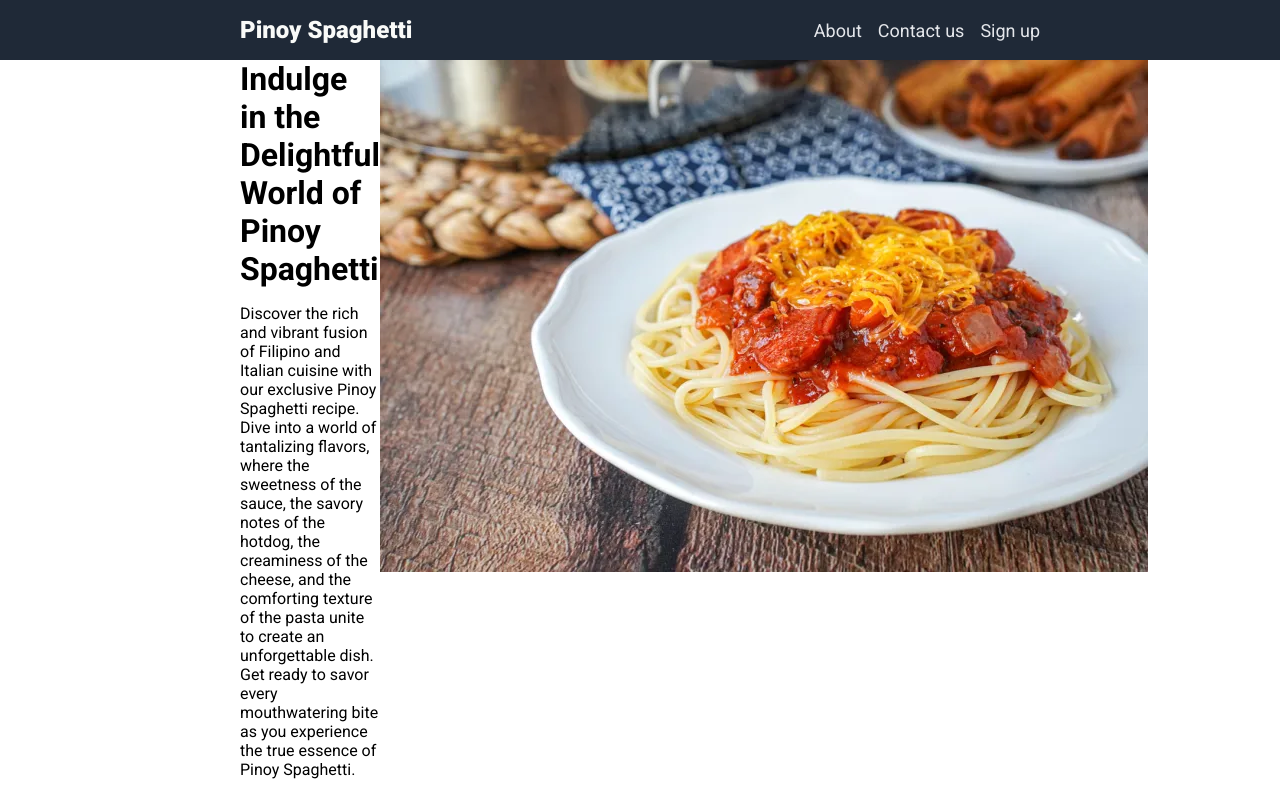
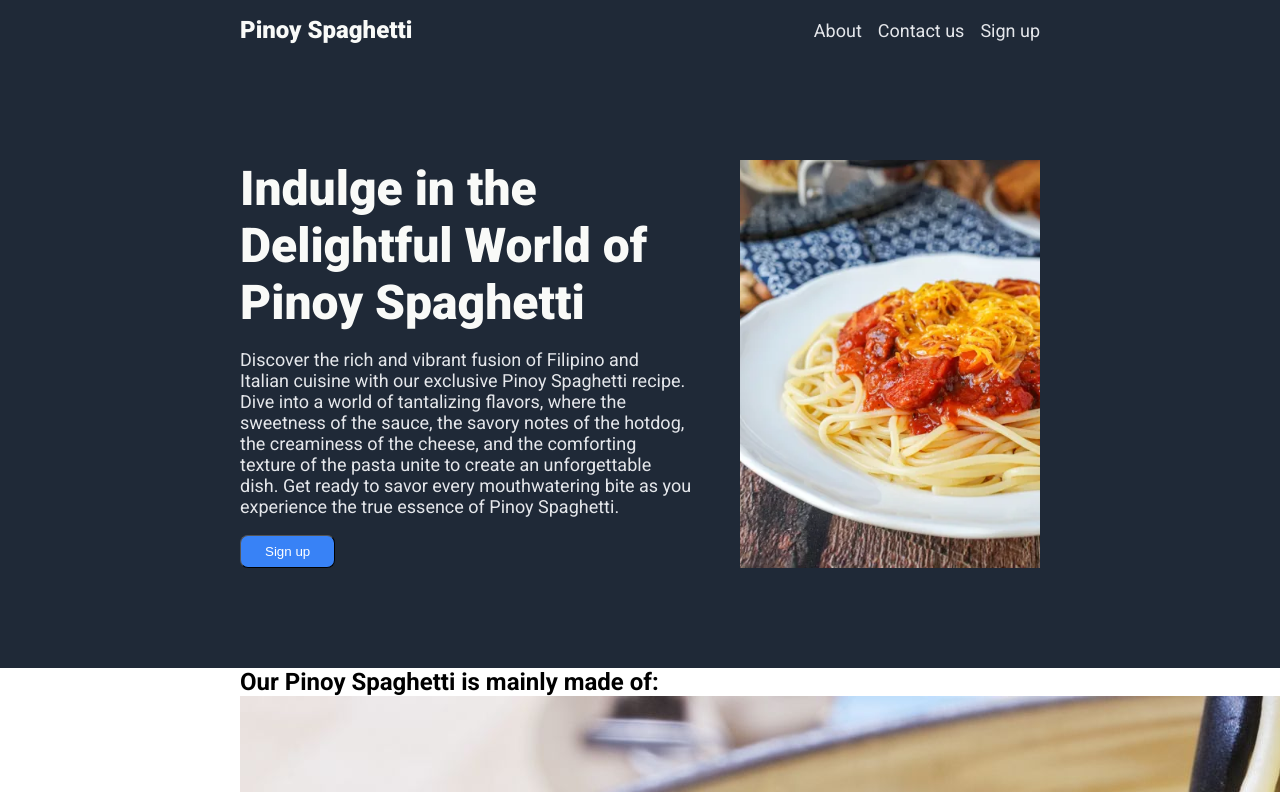
Before and after one commit to rintheo/landing-page, a plain HTML site: page index.html in a window 1280 px wide. Shown: the top 792 px of the page. Drawn offline with Linux system fonts and the light colour scheme.

Commit message:
Add CSS styling to main-intro in index.html

```diff
--- a/style.css
+++ b/style.css
@@ -60,7 +60,43 @@ h2 {
   gap: 16px;
 }
 
-.header-links a{
+.header-links a,
+.main-intro-text p {
   color: #e5e7eb;
   font-size: 18px;
 }
+
+.main-intro {
+  background-color: #1f2937;
+  padding: 100px 16px;
+}
+
+.main-intro-text{
+  flex: 1;
+  padding-right: 48px
+}
+
+.main-intro-text h1 {
+  color: #f9faf8;
+  font-size: 48px;
+  font-weight: 800;
+}
+
+.main-intro-text button {
+  background-color: #3882F6;
+  color: #ffffff;
+  padding: 8px 24px;
+  border-width: 1px;
+  border-radius: 8px;
+  border-style: outset;
+}
+
+.main-intro-img {
+  flex: 0 0 300px;
+}
+
+.main-intro-img img{
+  height: 100%;
+  width: 100%;
+  object-fit:cover;
+}
```
